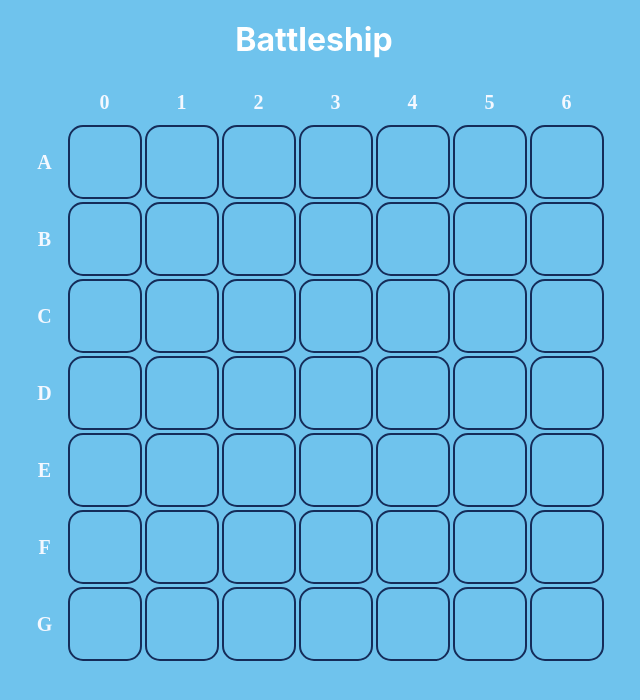
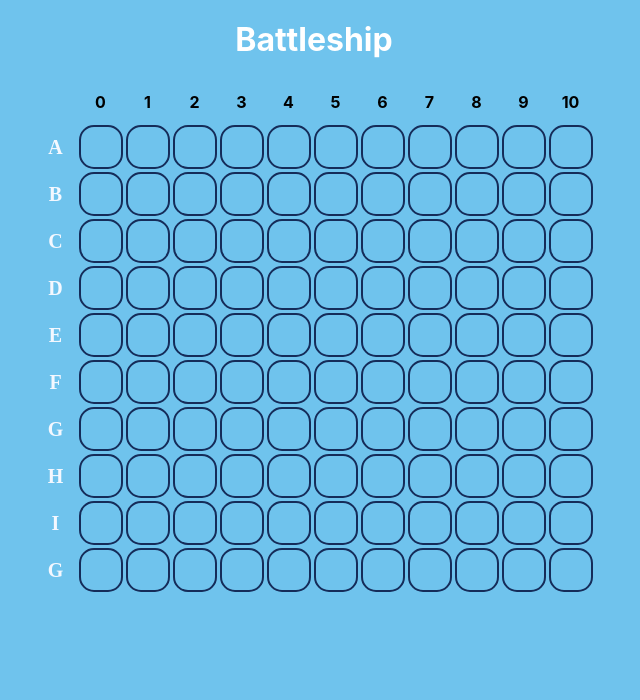
Before and after one commit to IraLysenko/react-typescript-battleship, a React (Create React App) app: page / in a window 1280 px wide. Shown: the top 700 px of the page, without its empty margins (326-966 px from the left). Built offline with nearby package versions, Linux system fonts and the light colour scheme; a web font is replaced by a local one.

Commit message:
battleship: created board loop, changed cell size

```diff
--- a/src/App.css
+++ b/src/App.css
@@ -42,8 +42,8 @@ table {
 
 td {
   position: relative;
-  width: 70px;
-  height: 70px;
+  width: 40px;
+  height: 40px;
   border: 2px solid #152C59;
   border-radius: 15px;
 }
@@ -53,8 +53,8 @@ td:hover {
 }
 
 td div {
-  width: 70px;
-  height: 70px;
+  width: 40px;
+  height: 40px;
 }
 
 .numbers, .letters {
--- a/src/components/Board.tsx
+++ b/src/components/Board.tsx
@@ -15,193 +15,41 @@ export class Board extends React.Component {
         // }
     }
 
-    columnNumbers = 6;
-    rowNumbers = 6;
+    columns = [0,1,2,3,4,5,6,7,8,9,10];
+    rows = ['A','B','C','D','E','F','G','H','I','G'];
+
+    renderTableHeader() {
+        return(
+            <tr>
+                <th className="numbers"></th>
+                {this.columns.map((number, index) => {
+                    return <th key={index}>{number}</th>
+                })}
+            </tr>
+        )
+    }
+
+    renderTableData() {
+        return this.rows.map((letter, letterIndex) => {
+            return (
+                <tr>
+                    <th className="letters">{letter}</th>
+                    {this.columns.map((number, numberIndex) => {
+                        return <td>
+                            <div id={letter + '-' + number}></div>
+                        </td>
+                    })}
+                </tr>
+            )
+        })
+    }
 
     render() {
         return (
             <div id="board">
                 <table>
-
-                    <tr>
-                        <th className="numbers"></th>
-                        <th className="numbers">0</th>
-                        <th className="numbers">1</th>
-                        <th className="numbers">2</th>
-                        <th className="numbers">3</th>
-                        <th className="numbers">4</th>
-                        <th className="numbers">5</th>
-                        <th className="numbers">6</th>
-                    </tr>
-
-                    <tr>
-                        <th className="letters">A</th>
-                        <td>
-                            <div id="00"></div>
-                        </td>
-                        <td>
-                            <div id="01"></div>
-                        </td>
-                        <td>
-                            <div id="02"></div>
-                        </td>
-                        <td>
-                            <div id="03"></div>
-                        </td>
-                        <td>
-                            <div id="04"></div>
-                        </td>
-                        <td>
-                            <div id="05"></div>
-                        </td>
-                        <td>
-                            <div id="06"></div>
-                        </td>
-                    </tr>
-                    <tr>
-                        <th className="letters">B</th>
-                        <td>
-                            <div id="10"></div>
-                        </td>
-                        <td>
-                            <div id="11"></div>
-                        </td>
-                        <td>
-                            <div id="12"></div>
-                        </td>
-                        <td>
-                            <div id="13"></div>
-                        </td>
-                        <td>
-                            <div id="14"></div>
-                        </td>
-                        <td>
-                            <div id="15"></div>
-                        </td>
-                        <td>
-                            <div id="16"></div>
-                        </td>
-                    </tr>
-                    <tr>
-                        <th className="letters">C</th>
-                        <td>
-                            <div id="20"></div>
-                        </td>
-                        <td>
-                            <div id="21"></div>
-                        </td>
-                        <td>
-                            <div id="22"></div>
-                        </td>
-                        <td>
-                            <div id="23"></div>
-                        </td>
-                        <td>
-                            <div id="24"></div>
-                        </td>
-                        <td>
-                            <div id="25"></div>
-                        </td>
-                        <td>
-                            <div id="26"></div>
-                        </td>
-                    </tr>
-                    <tr>
-                        <th className="letters">D</th>
-                        <td>
-                            <div id="30"></div>
-                        </td>
-                        <td>
-                            <div id="31"></div>
-                        </td>
-                        <td>
-                            <div id="32"></div>
-                        </td>
-                        <td>
-                            <div id="33"></div>
-                        </td>
-                        <td>
-                            <div id="34"></div>
-                        </td>
-                        <td>
-                            <div id="35"></div>
-                        </td>
-                        <td>
-                            <div id="36"></div>
-                        </td>
-                    </tr>
-                    <tr>
-                        <th className="letters">E</th>
-                        <td>
-                            <div id="40"></div>
-                        </td>
-                        <td>
-                            <div id="41"></div>
-                        </td>
-                        <td>
-                            <div id="42"></div>
-                        </td>
-                        <td>
-                            <div id="43"></div>
-                        </td>
-                        <td>
-                            <div id="44"></div>
-                        </td>
-                        <td>
-                            <div id="45"></div>
-                        </td>
-                        <td>
-                            <div id="46"></div>
-                        </td>
-                    </tr>
-                    <tr>
-                        <th className="letters">F</th>
-                        <td>
-                            <div id="50"></div>
-                        </td>
-                        <td>
-                            <div id="51"></div>
-                        </td>
-                        <td>
-                            <div id="52"></div>
-                        </td>
-                        <td>
-                            <div id="53"></div>
-                        </td>
-                        <td>
-                            <div id="54"></div>
-                        </td>
-                        <td>
-                            <div id="55"></div>
-                        </td>
-                        <td>
-                            <div id="56"></div>
-                        </td>
-                    </tr>
-                    <tr>
-                        <th className="letters">G</th>
-                        <td>
-                            <div id="60"></div>
-                        </td>
-                        <td>
-                            <div id="61"></div>
-                        </td>
-                        <td>
-                            <div id="62"></div>
-                        </td>
-                        <td>
-                            <div id="63"></div>
-                        </td>
-                        <td>
-                            <div id="64"></div>
-                        </td>
-                        <td>
-                            <div id="65"></div>
-                        </td>
-                        <td>
-                            <div id="66"></div>
-                        </td>
-                    </tr>
+                    {this.renderTableHeader()}
+                    {this.renderTableData()}
                 </table>
             </div>
         )
--- a/src/components/Cell.tsx
+++ b/src/components/Cell.tsx
@@ -0,0 +1 @@
+import React from "react";
```
